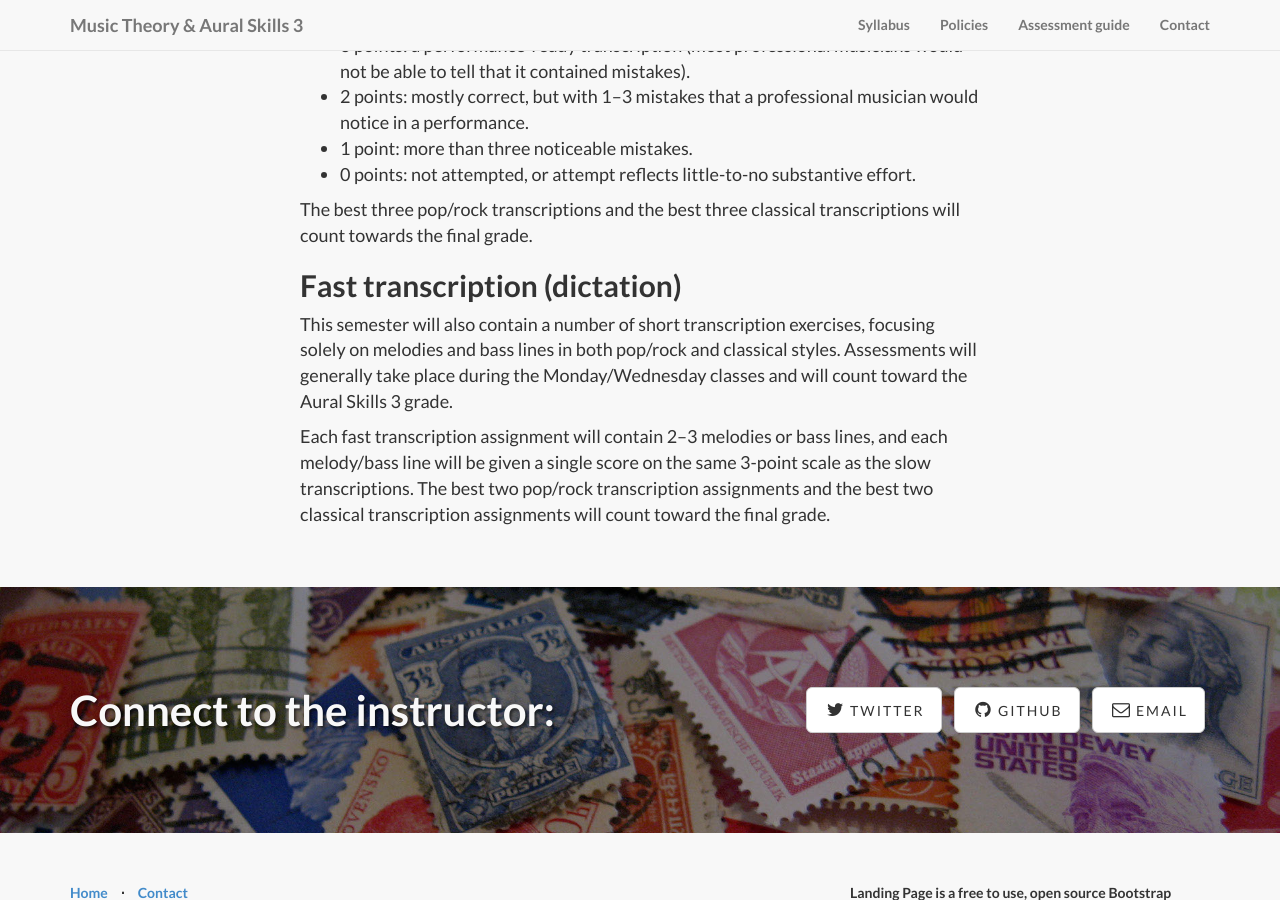
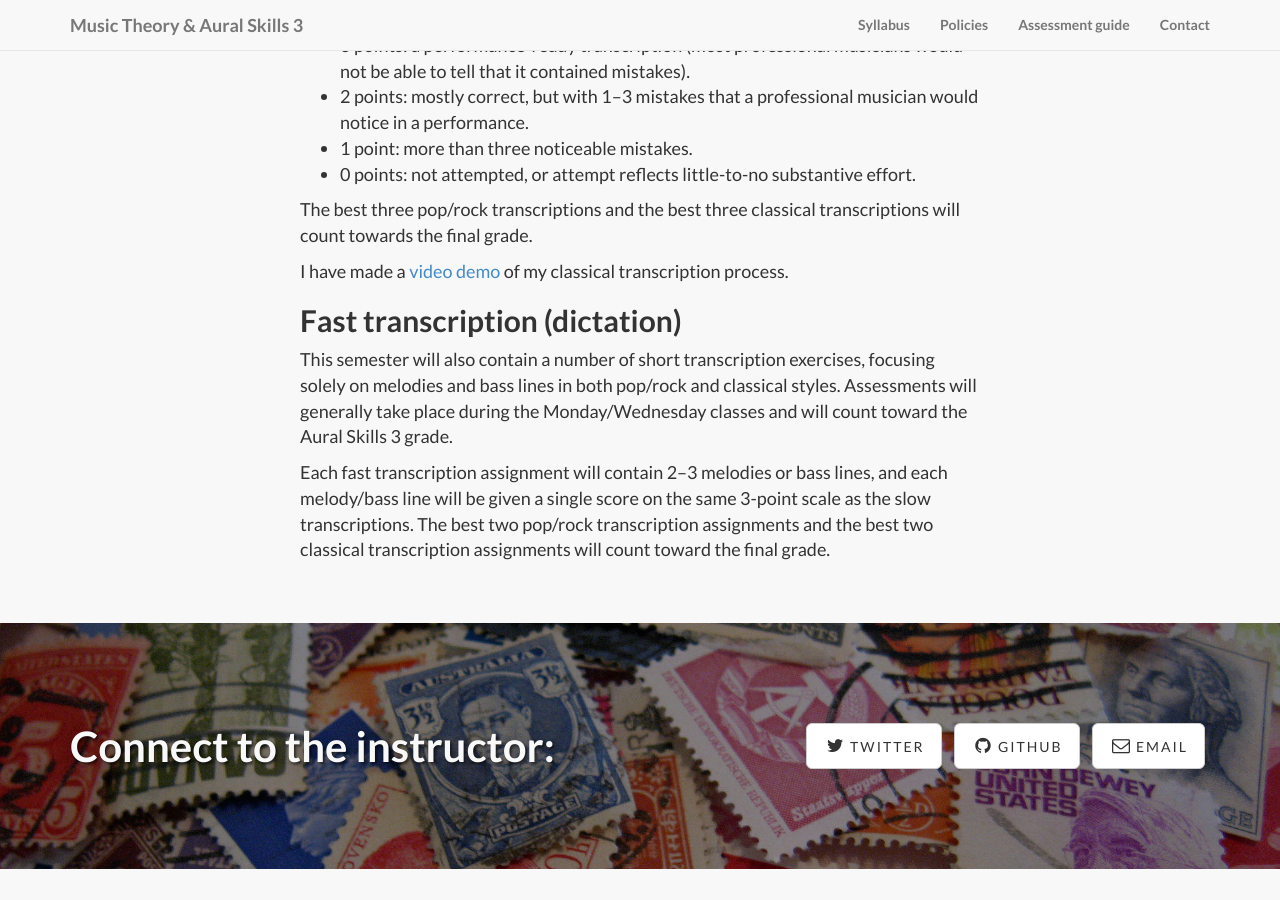
Before and after one commit to kshaffer/theory3, a Jekyll site: the page built from assessments.md, in a window 1280 px wide and 900 px high, scrolled down 6504 px. Built offline with Jekyll 4.4.1, drawn with Linux system fonts in a browser that asks for light colours; nearby versions of some CDN libraries; library files that are not in the unit come from our copies.

Commit message:
Assessment guide

```diff
--- a/assessments.md
+++ b/assessments.md
@@ -141,6 +141,8 @@ Each of these features will be given a score on the following 3-point scale (tot
 
 The best three pop/rock transcriptions and the best three classical transcriptions will count towards the final grade.
 
+I have made a [video demo](https://vimeo.com/119572881) of my classical transcription process.
+
 
 ## Fast transcription (dictation)
 
```
